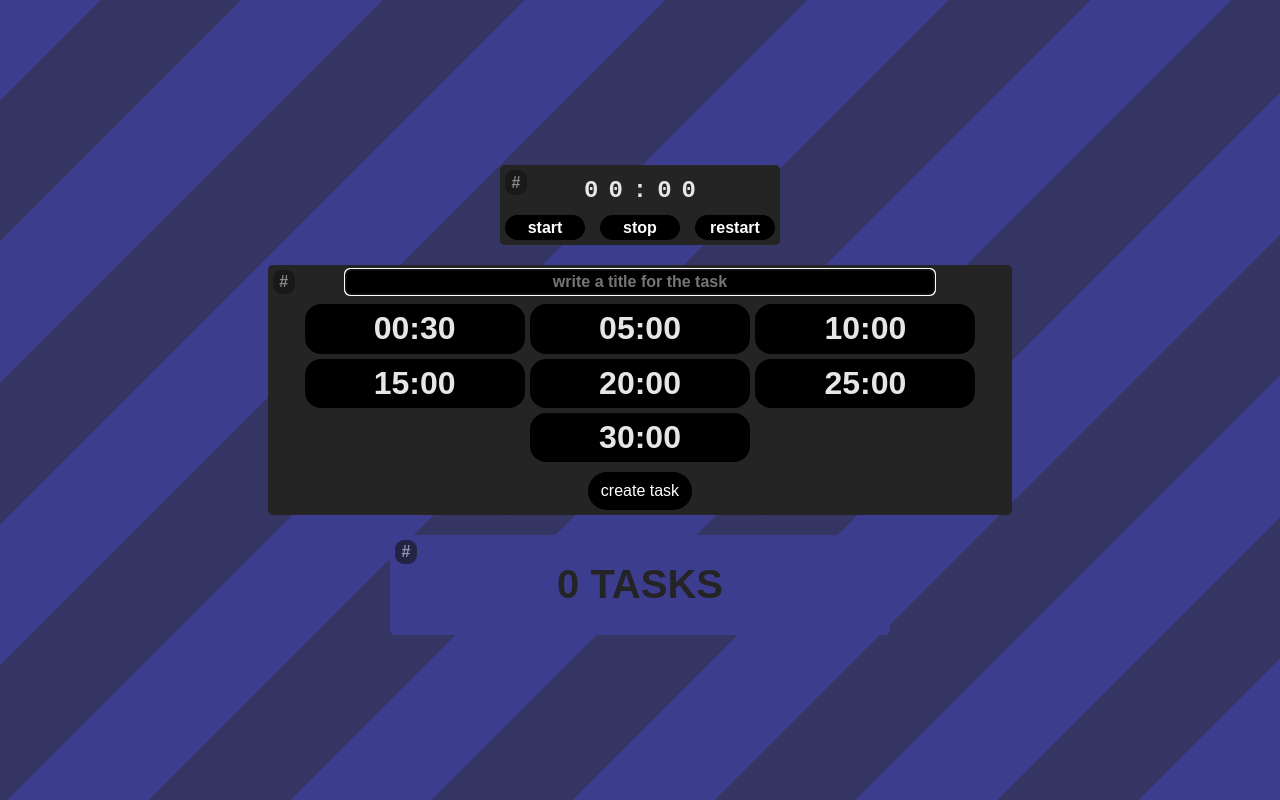
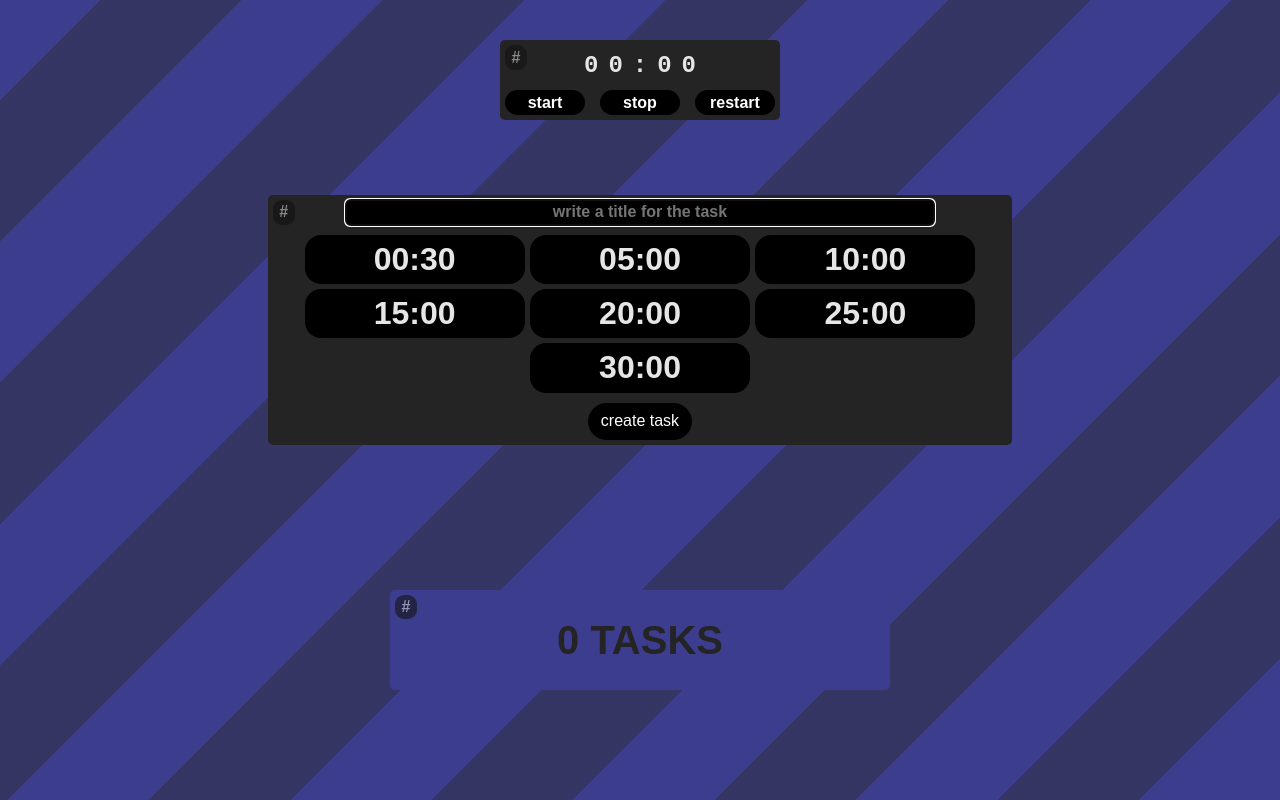
Before and after one commit to CrgioYalux/study.pomodoro, a React (Create React App) app: page / in a window 1280 px wide. Built offline with nearby package versions, Linux system fonts and the light colour scheme.

Commit message:
feat: use of grid instead of flex

```diff
--- a/src/components/App/App.scss
+++ b/src/components/App/App.scss
@@ -17,10 +17,15 @@
 		$primary-darker 100px,
 		$primary-darker 200px
 	);
-	display: flex;
-	flex-direction: column;
-	align-items: center;
-	justify-content: center;
-	gap: 20px;
-	padding: 5px;
+	display: grid;
+	grid-template-rows: 1fr auto 3fr;
+	grid-template-areas:
+		'a'
+		'b'
+		'c';
+	place-items: center;
+	padding: 0 5px;
+	@media (min-width: 1024px) {
+		grid-template-rows: 1fr 2fr 2fr;
+	}
 }
--- a/src/components/CreateTask/CreateTask.scss
+++ b/src/components/CreateTask/CreateTask.scss
@@ -2,6 +2,9 @@
 @import '../../sass/vars';
 
 .CreateTask-container {
+	grid-area: b;
+
+	form {
 		display: flex;
 		flex-direction: column;
 		align-items: center;
@@ -62,3 +65,4 @@
 			padding: 0.6em 0.8em;
 		}
 	}
+}
--- a/src/components/CreateTask/index.tsx
+++ b/src/components/CreateTask/index.tsx
@@ -29,8 +29,8 @@
 	};
 
 	return (
-		<DraggableContainer classNameGrabber="CreateTask-Grabber">
-			<form onSubmit={handleSubmit} className="CreateTask-container">
+		<DraggableContainer classNameContainer="CreateTask-container">
+			<form onSubmit={handleSubmit}>
 				<input
 					type="text"
 					name="title"
--- a/src/components/Dashboard/Dashboard.scss
+++ b/src/components/Dashboard/Dashboard.scss
@@ -2,7 +2,7 @@
 @import '../../sass/base';
 
 .Dashboard-container {
-	position: relative;
+	grid-area: c;
 
 	display: flex;
 	flex-direction: column;
@@ -24,5 +24,9 @@
 			text-transform: uppercase;
 			color: $secondary-dark;
 		}
+		height: 90%;
+		@media (min-width: 1024px) {
+			max-height: 100px;
+		}
 	}
 }
--- a/src/components/DraggableContainer/DraggableContainer.scss
+++ b/src/components/DraggableContainer/DraggableContainer.scss
@@ -1,4 +1,7 @@
 @import '../../sass/vars';
+
+.draggable-container {
+	position: relative;
 
 	.grabber {
 		display: none;
@@ -23,3 +26,4 @@
 			}
 		}
 	}
+}
--- a/src/components/DraggableContainer/index.tsx
+++ b/src/components/DraggableContainer/index.tsx
@@ -45,7 +45,6 @@
 	return (
 		<div
 			className={`draggable-container ${classNameContainer}`}
-			style={{ position: 'relative' }}
 			ref={draggableContainerRef}
 		>
 			<div
--- a/src/components/Timer/Timer.scss
+++ b/src/components/Timer/Timer.scss
@@ -2,7 +2,7 @@
 @import '../../sass/vars';
 
 .Timer-container {
-	position: relative;
+	grid-area: a;
 	border-radius: 5px;
 	display: flex;
 	flex-direction: column;
```
Lines whose indentation alone changed are shown as unchanged.
